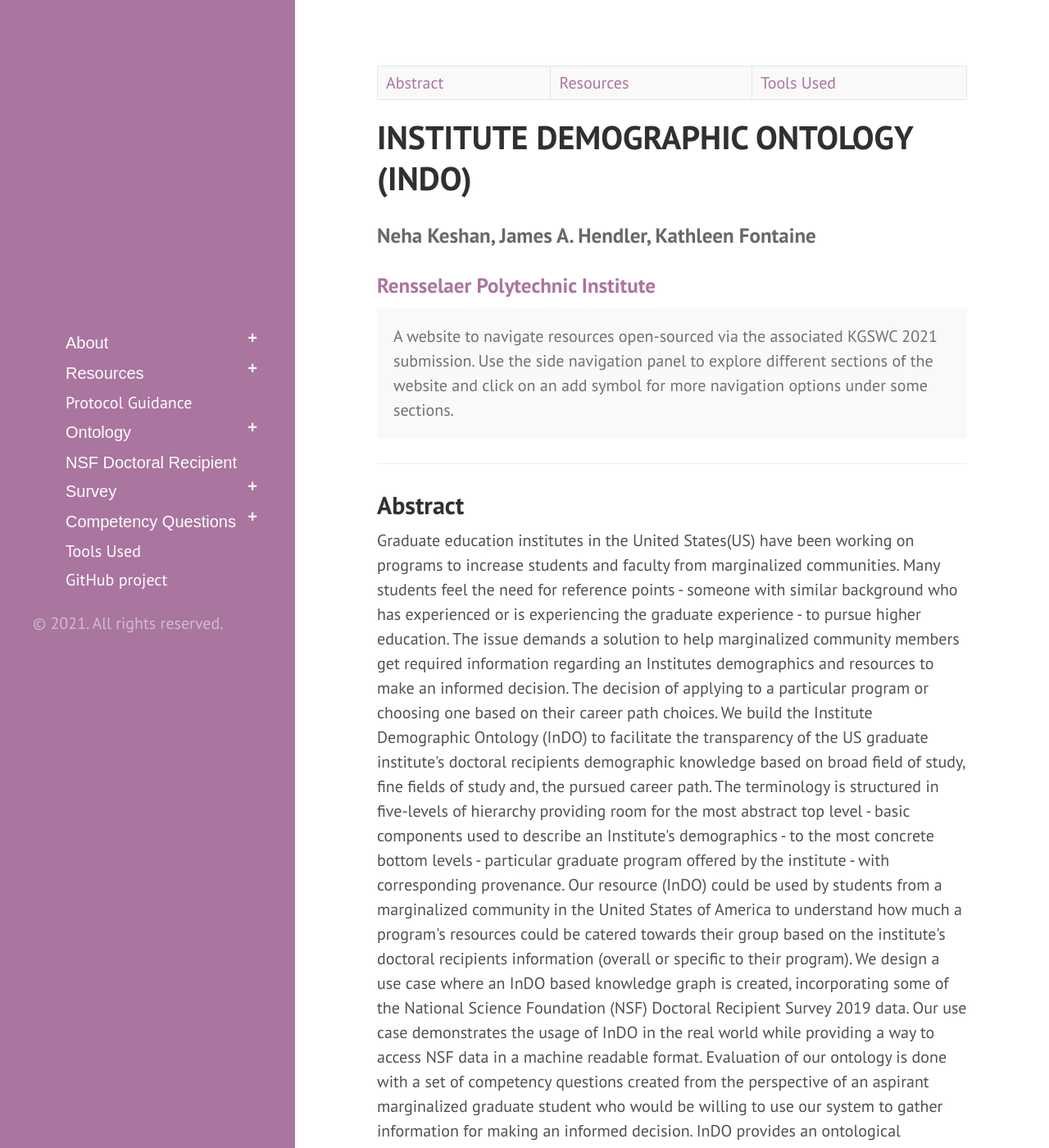
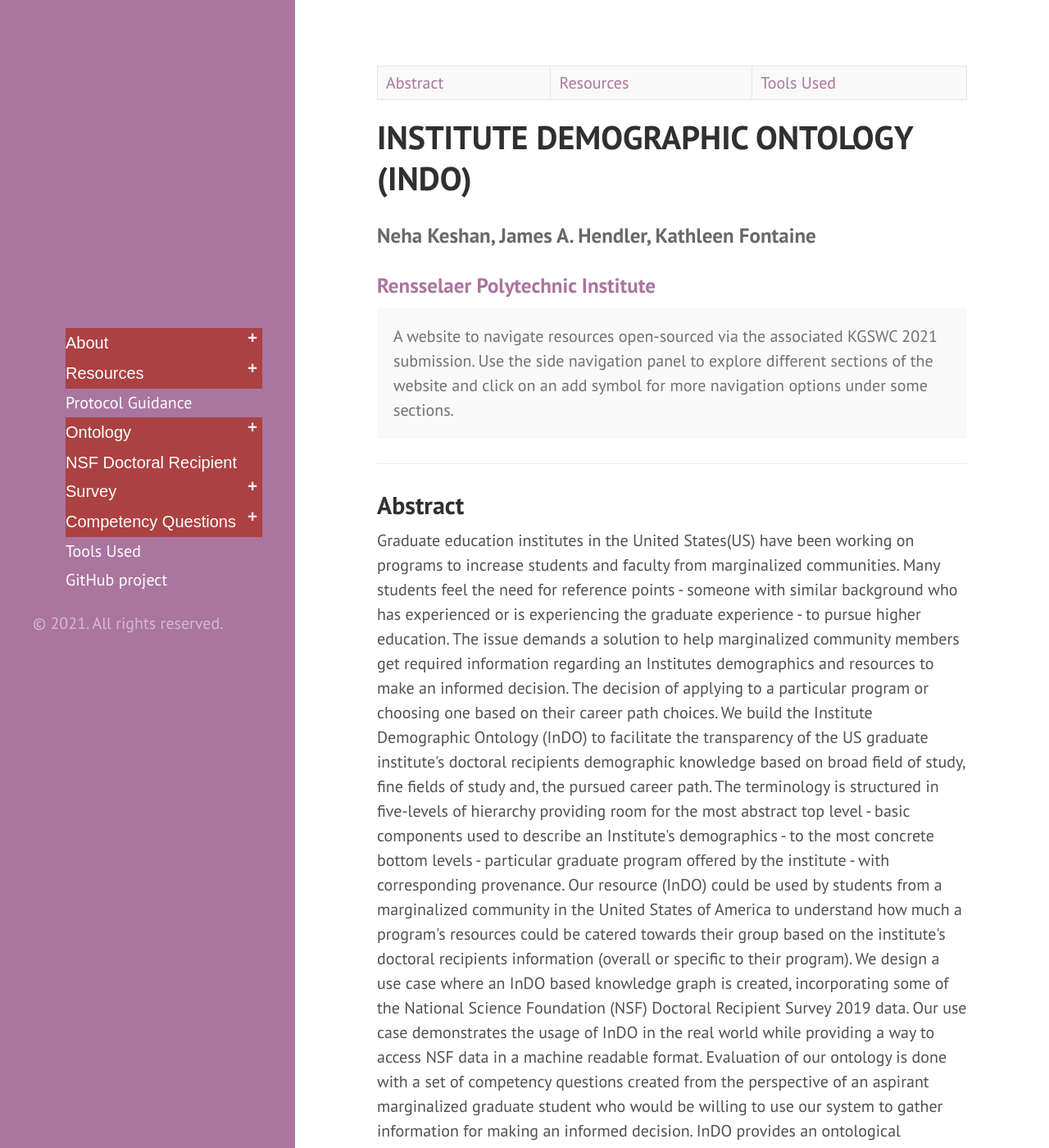
Before and after one commit to tetherless-world/institute-demographic-ontology, a Jekyll site: the page built from index.md, in a window 1280 px wide and 1400 px high. Shown: the whole window at 82% size. Built offline with Jekyll 4.4.1, drawn with Linux system fonts in a browser that asks for light colours; Markdown is read by kramdown in place of the engine named in the settings.

Commit message:
updated css

```diff
--- a/public/css/hyde.css
+++ b/public/css/hyde.css
@@ -250,7 +250,7 @@
 }
 
 .collapsible {
-  background-color: #aa759f;
+  background-color: #ac4142;
   color: white;
   cursor: pointer;
   width: 100%;
@@ -266,7 +266,7 @@
 }
 
 .active, .collapsible:hover {
-  background-color: #aa759f;
+  background-color: #ac4142;
 }
 
 .collapsible:after {
```
